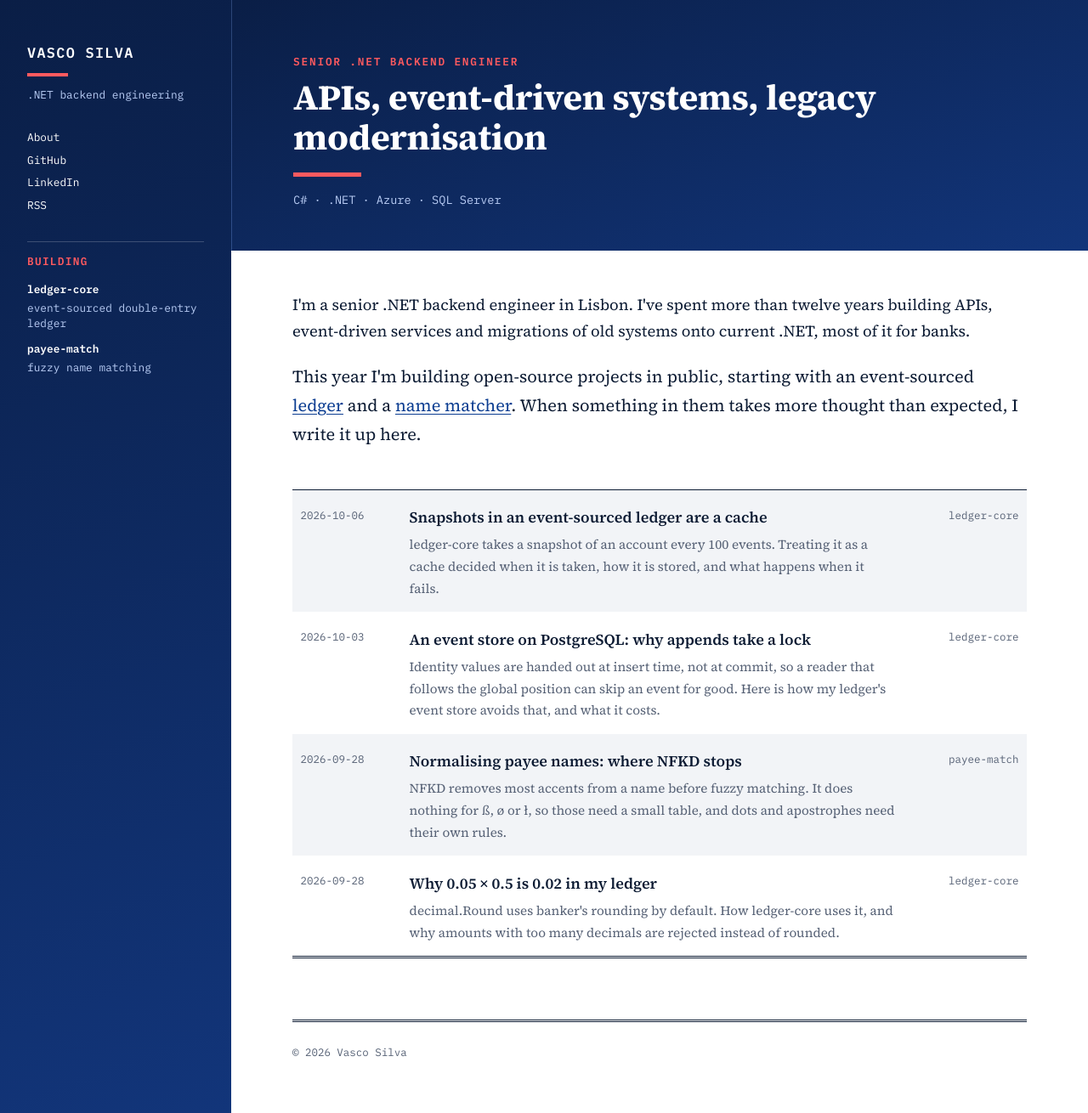
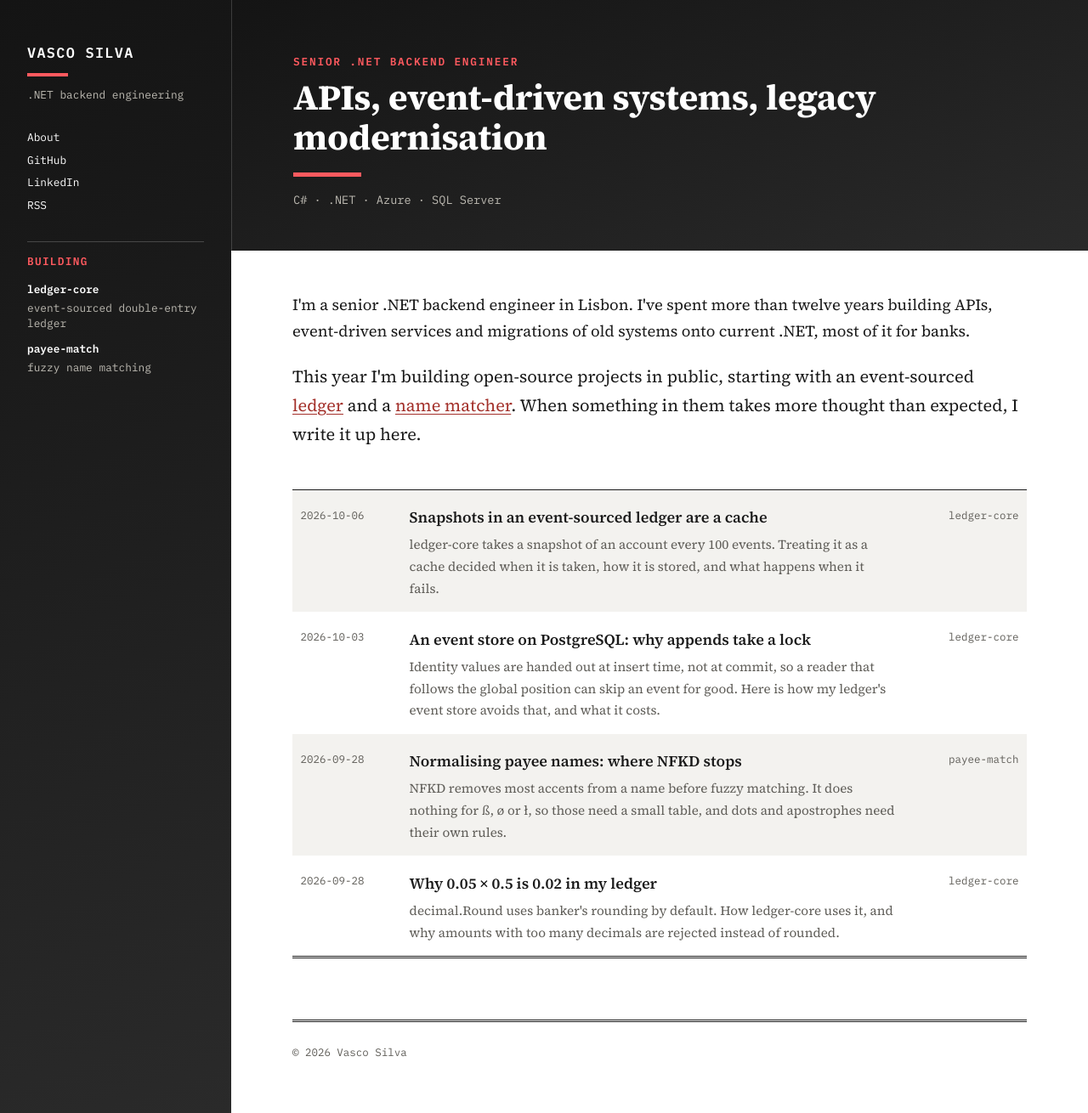
Before and after one commit to softvasco/softvasco.github.io, a Jekyll site: the page built from index.html, in a window 1280 px wide and 1310 px high. Shown: the whole window at 85% size. Built offline with Jekyll 4.4.1, drawn with Linux system fonts in a browser that asks for light colours.

Commit message:
style(site): graphite panel instead of navy

```diff
--- a/assets/style.css
+++ b/assets/style.css
@@ -1,17 +1,17 @@
-/* navy panel like the banner, white page for reading */
+/* graphite panel like the banner, white page for reading */
 :root {
   --paper: #ffffff;
-  --bar: #f2f4f7;
-  --ink: #0c1b33;
-  --muted: #566175;
-  --accent: #0b3d91;
+  --bar: #f3f2ef;
+  --ink: #1a1a1a;
+  --muted: #5f5d58;
+  --accent: #a3302a;
   --red: #c8201a;
   --ochre: #8a4b00;
-  --rule: #d4dae3;
-  --code: #f4f6f9;
-  --panel: linear-gradient(160deg, #0a1e46 0%, #12357a 100%);
+  --rule: #dcdad5;
+  --code: #f5f4f1;
+  --panel: linear-gradient(160deg, #141414 0%, #2a2a2a 100%);
   --panel-ink: #ffffff;
-  --panel-muted: #b9cdf5;
+  --panel-muted: #bdbab2;
   --hot: #ff5a5f;
   --mono: "IBM Plex Mono", ui-monospace, Consolas, monospace;
   --serif: "Source Serif 4", Georgia, serif;
@@ -19,15 +19,15 @@
 
 @media (prefers-color-scheme: dark) {
   :root {
-  --paper: #0a1220;
-  --bar: #0f1a2c;
-  --ink: #e2e7ef;
-  --muted: #8e99ab;
-  --accent: #7fb0ff;
+  --paper: #121212;
+  --bar: #1c1c1c;
+  --ink: #ebe9e4;
+  --muted: #9a978f;
+  --accent: #ff8a7a;
   --red: #ff6b5e;
   --ochre: #e0b36a;
-  --rule: #22314a;
-  --code: #0f1a2c;
+  --rule: #2e2e2e;
+  --code: #1c1c1c;
   }
 }
 
```
Also changed, not shown: assets/cards/event-store-append-order.png, assets/cards/rounding-in-a-ledger.png, assets/cards/site.png, assets/cards/snapshots-are-a-cache.png, assets/cards/where-nfkd-stops.png.
